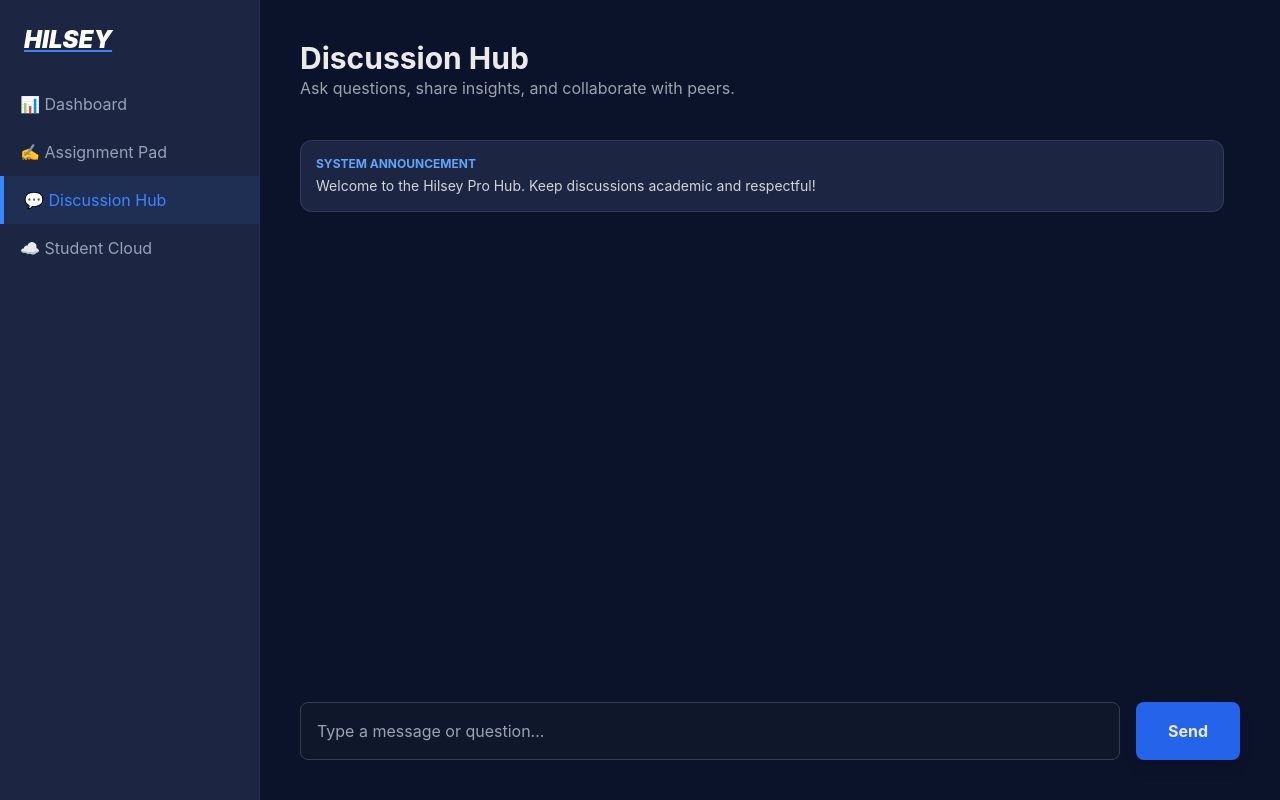
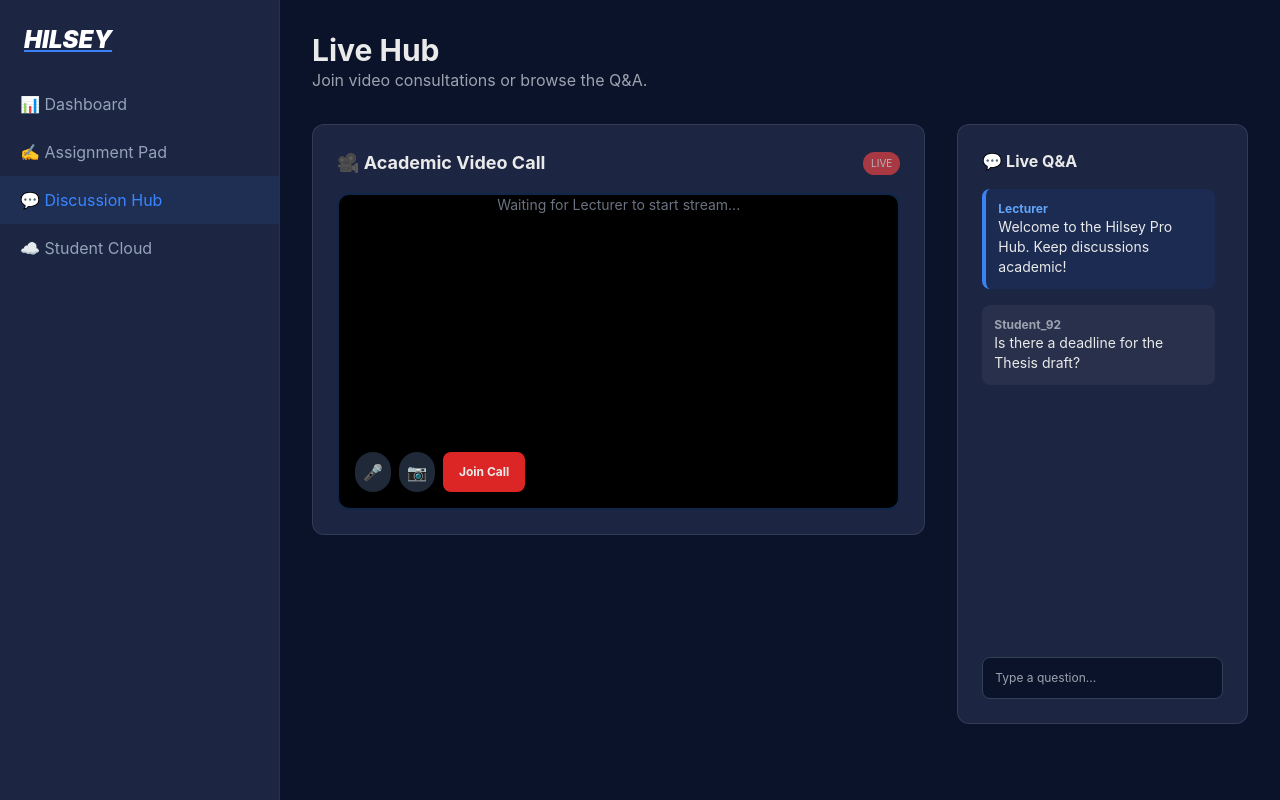
Before and after one commit to hilsey-pro/poulbilliards, a Flask app: page /hub in a window 1280 px wide. Run offline with Flask 3, Linux system fonts and the light colour scheme; the visitor is signed in with stand-in values (Sample User, id 1); some libraries are stand-ins or nearby versions.

Commit message:
Update hub.html

```diff
--- a/templates/hub.html
+++ b/templates/hub.html
@@ -1,16 +1,16 @@
 <!DOCTYPE html>
-<html lang="en">
+<html>
 <head>
-    <meta charset="UTF-8">
     <title>Hilsey Pro | Discussion Hub</title>
     <script src="https://cdn.tailwindcss.com"></script>
     <style>
         :root { --bg: #0B132B; --sidebar: #1C2541; --primary: #3A86FF; --text: #EAEAEA; }
-        body { background: var(--bg); color: var(--text); display: flex; height: 100vh; font-family: 'Inter', sans-serif; }
-        .sidebar { width: 260px; background: var(--sidebar); border-right: 1px solid rgba(255,255,255,0.05); }
+        body { background: var(--bg); color: var(--text); font-family: 'Inter', sans-serif; display: flex; height: 100vh; }
+        .sidebar { width: 280px; background: var(--sidebar); border-right: 1px solid rgba(255,255,255,0.05); }
         .nav-item { padding: 12px 20px; color: #94a3b8; display: flex; align-items: center; gap: 12px; text-decoration: none; }
-        .nav-item:hover, .active { background: rgba(58, 134, 255, 0.1); color: var(--primary); border-left: 4px solid var(--primary); }
-        .chat-bubble { background: #1C2541; border: 1px solid rgba(255,255,255,0.1); border-radius: 12px; padding: 15px; margin-bottom: 15px; }
+        .nav-item:hover, .active { background: rgba(58, 134, 255, 0.1); color: var(--primary); }
+        .status-card { background: #1C2541; border: 1px solid rgba(255,255,255,0.1); border-radius: 12px; }
+        .video-box { aspect-ratio: 16/9; background: #000; border-radius: 12px; display: flex; items-center: center; justify-content: center; position: relative; overflow: hidden; }
     </style>
 </head>
 <body>
@@ -25,43 +25,52 @@
         </nav>
     </div>
 
-    <div class="flex-1 p-10 flex flex-col">
-        <header class="mb-10">
-            <h2 class="text-3xl font-bold">Discussion Hub</h2>
-            <p class="text-gray-400">Ask questions, share insights, and collaborate with peers.</p>
+    <div class="flex-1 p-8 overflow-y-auto">
+        <header class="mb-8">
+            <h2 class="text-3xl font-bold">Live Hub</h2>
+            <p class="text-gray-400">Join video consultations or browse the Q&A.</p>
         </header>
 
-        <div id="messages" class="flex-1 overflow-y-auto mb-6 pr-4">
-            <div class="chat-bubble">
-                <p class="text-blue-400 font-bold text-xs uppercase mb-1">System Announcement</p>
-                <p class="text-sm text-gray-300">Welcome to the Hilsey Pro Hub. Keep discussions academic and respectful!</p>
-            </div>
+        <div class="grid grid-cols-1 lg:grid-cols-3 gap-8">
+
+            <div class="lg:col-span-2 space-y-6">
+                <div class="status-card p-6">
+                    <div class="flex justify-between items-center mb-4">
+                        <h3 class="font-bold text-lg">🎥 Academic Video Call</h3>
+                        <span class="bg-red-500 text-white text-[10px] px-2 py-1 rounded-full animate-pulse">LIVE</span>
+                    </div>
+                    <div class="video-box border-2 border-blue-500/30">
+                        <p class="text-gray-500 text-sm">Waiting for Lecturer to start stream...</p>
+                        <div class="absolute bottom-4 left-4 flex gap-2">
+                            <button class="bg-gray-800 p-2 rounded-full hover:bg-gray-700">🎤</button>
+                            <button class="bg-gray-800 p-2 rounded-full hover:bg-gray-700">📷</button>
+                            <button class="bg-red-600 px-4 py-2 rounded-lg text-xs font-bold">Join Call</button>
+                        </div>
+                    </div>
+                </div>
             </div>
 
-        <div class="flex gap-4">
-            <input id="chat-input" type="text" placeholder="Type a message or question..." class="flex-1 bg-slate-900 border border-slate-700 rounded-lg p-4 outline-none focus:border-blue-500 transition text-white">
-            <button onclick="sendMessage()" class="bg-blue-600 px-8 rounded-lg font-bold hover:bg-blue-500 transition shadow-lg">Send</button>
+            <div class="space-y-6">
+                <div class="status-card p-6 h-[600px] flex flex-col">
+                    <h3 class="font-bold mb-4">💬 Live Q&A</h3>
+                    <div id="chat-box" class="flex-1 overflow-y-auto space-y-4 text-sm mb-4 pr-2">
+                        <div class="bg-blue-600/10 p-3 rounded-lg border-l-4 border-blue-500">
+                            <p class="font-bold text-xs text-blue-400">Lecturer</p>
+                            <p>Welcome to the Hilsey Pro Hub. Keep discussions academic!</p>
+                        </div>
+                        <div class="bg-white/5 p-3 rounded-lg">
+                            <p class="font-bold text-xs text-gray-400">Student_92</p>
+                            <p>Is there a deadline for the Thesis draft?</p>
+                        </div>
+                    </div>
+                    <div class="mt-auto">
+                        <input type="text" placeholder="Type a question..." class="w-full bg-[#0B132B] border border-slate-700 rounded-lg p-3 text-xs focus:border-blue-500 outline-none">
+                    </div>
+                </div>
+            </div>
+
         </div>
     </div>
 
-    <script>
-        function sendMessage() {
-            const input = document.getElementById('chat-input');
-            if (input.value.trim() === "") return;
-
-            const msgDiv = document.createElement('div');
-            msgDiv.className = "chat-bubble ml-auto bg-blue-600/20 border-blue-500/30 max-w-[80%]";
-            msgDiv.innerHTML = `
-                <p class="text-blue-300 font-bold text-xs uppercase mb-1">You</p>
-                <p class="text-sm text-white">${input.value}</p>
-            `;
-            document.getElementById('messages').appendChild(msgDiv);
-            input.value = "";
-
-            // Auto-scroll to bottom
-            const container = document.getElementById('messages');
-            container.scrollTop = container.scrollHeight;
-        }
-    </script>
 </body>
 </html>
```
